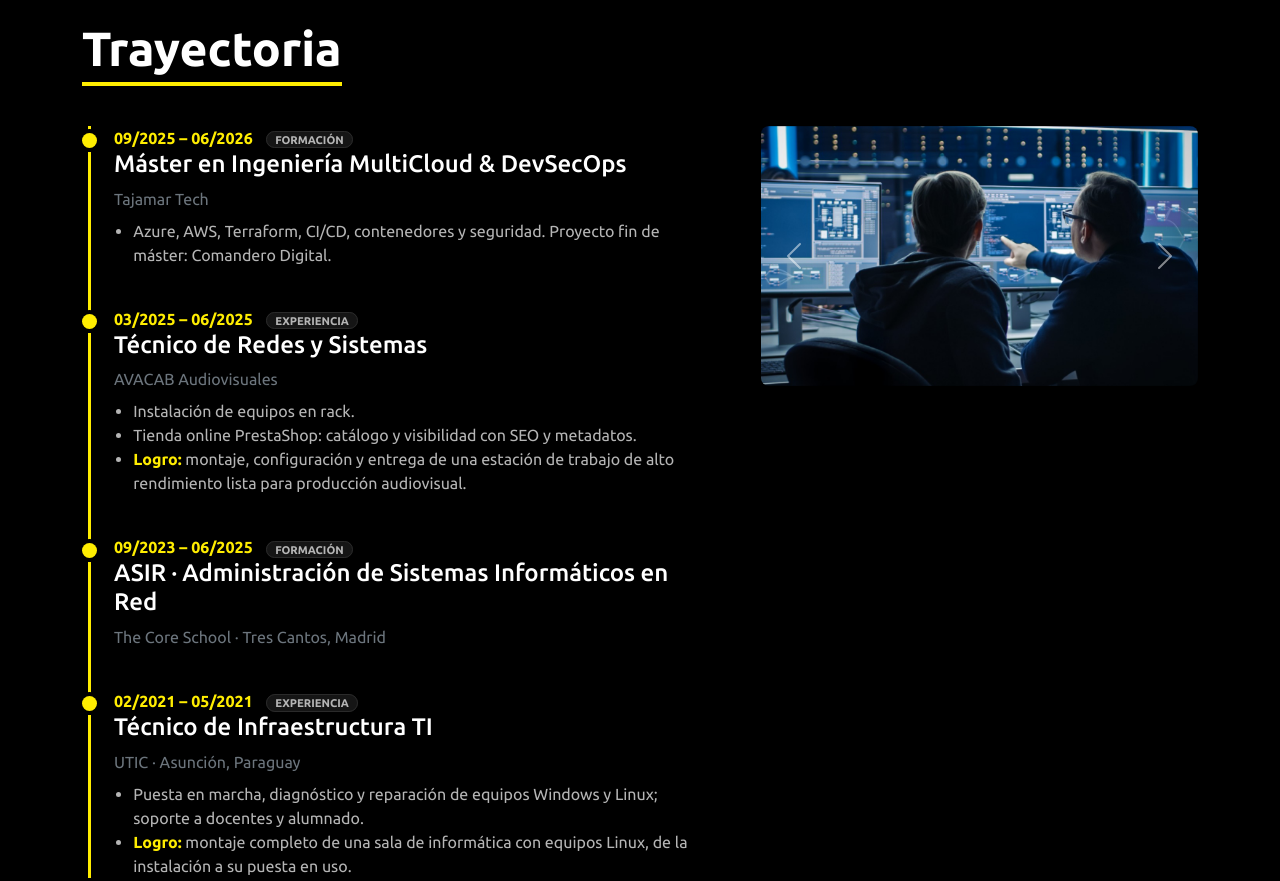
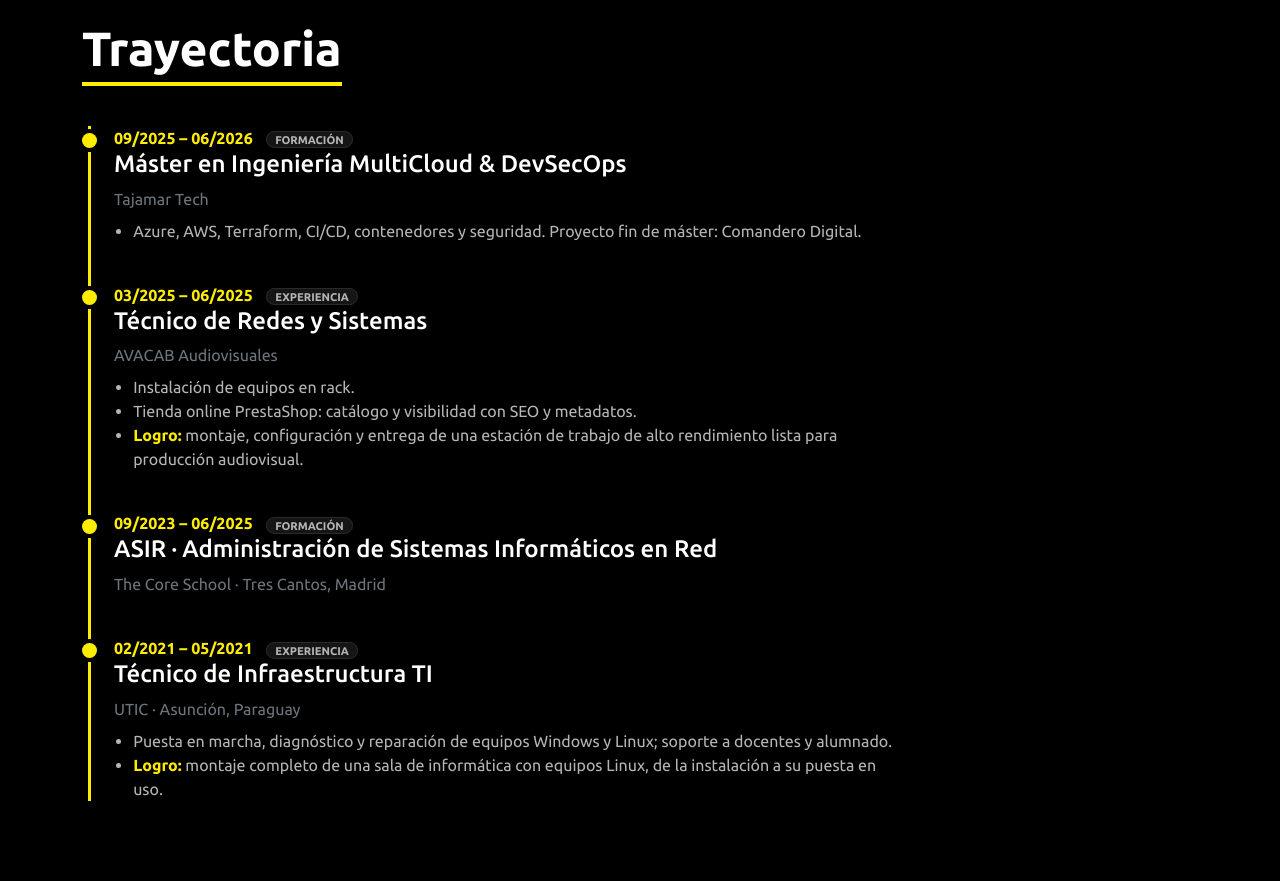
Before and after one commit to JuanPabloSp/PracticaIAW, a plain HTML site: page index.html in a window 1280 px wide. Shown: the part 5740-6621 px from the top of the page. Drawn offline with nearby package versions, Linux system fonts and the light colour scheme; a web font is replaced by a local one.

Commit message:
Quitar el carrusel de imágenes de Trayectoria
Las imágenes eran genéricas (no fotos de las prácticas). La línea de tiempo
pasa a ocupar más ancho y se eliminan las imágenes sin uso.

Co-Authored-By: Claude Sonnet 5.5 <noreply@anthropic.com>

```diff
--- a/index.html
+++ b/index.html
@@ -306,7 +306,7 @@
             <div class="container">
                 <h2 class="section-title">Trayectoria</h2>
                 <div class="row g-5">
-                    <div class="col-lg-7">
+                    <div class="col-lg-9">
                         <div class="timeline">
                             <div class="timeline-item reveal left">
                                 <div class="timeline-date">09/2025 – 06/2026 <span class="kind">Formación</span></div>
@@ -338,17 +338,6 @@
                                     <li><b class="accent">Logro:</b> montaje completo de una sala de informática con equipos Linux, de la instalación a su puesta en uso.</li>
                                 </ul>
                             </div>
-                        </div>
-                    </div>
-                    <div class="col-lg-5 reveal right">
-                        <div id="carouselUtic" class="carousel slide" data-bs-ride="carousel">
-                            <div class="carousel-inner rounded-3">
-                                <div class="carousel-item active"><img src="img/carrusel/4.png" class="d-block w-100" alt="Práctica en UTIC" loading="lazy"></div>
-                                <div class="carousel-item"><img src="img/carrusel/5.png" class="d-block w-100" alt="Práctica en UTIC: redes" loading="lazy"></div>
-                                <div class="carousel-item"><img src="img/carrusel/7.png" class="d-block w-100" alt="Práctica en UTIC: hardware" loading="lazy"></div>
-                            </div>
-                            <button class="carousel-control-prev" type="button" data-bs-target="#carouselUtic" data-bs-slide="prev"><span class="carousel-control-prev-icon" aria-hidden="true"></span><span class="visually-hidden">Anterior</span></button>
-                            <button class="carousel-control-next" type="button" data-bs-target="#carouselUtic" data-bs-slide="next"><span class="carousel-control-next-icon" aria-hidden="true"></span><span class="visually-hidden">Siguiente</span></button>
                         </div>
                     </div>
                 </div>
```
Also changed, not shown: img/carrusel/4.png (deleted), img/carrusel/5.png (deleted), img/carrusel/7.png (deleted).
